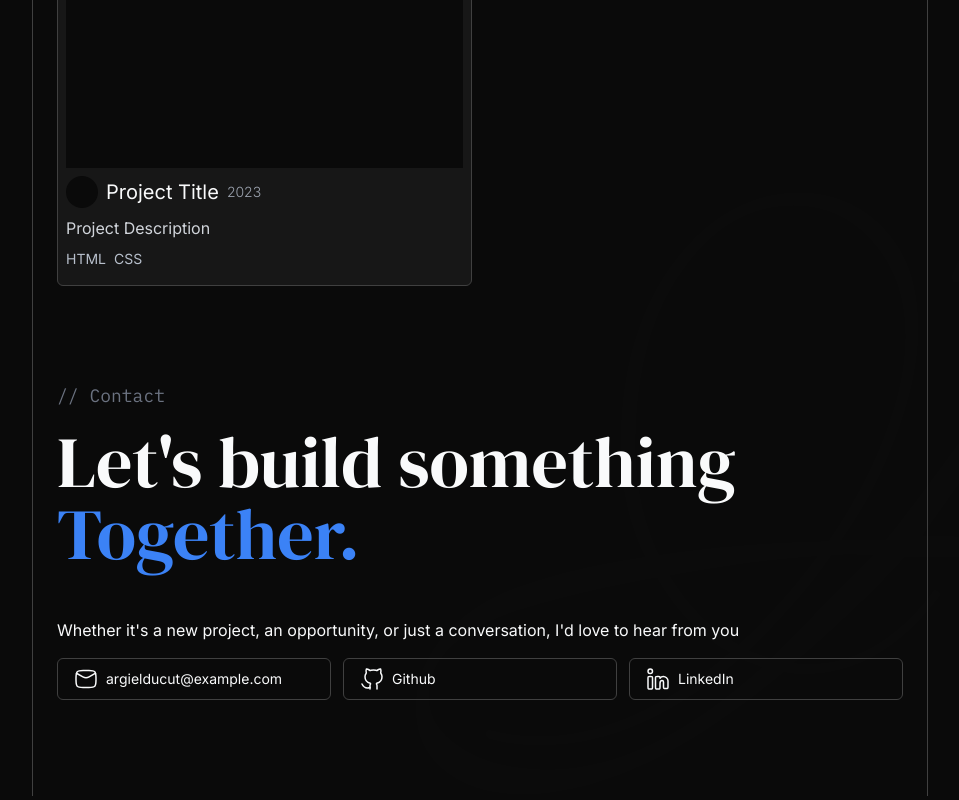
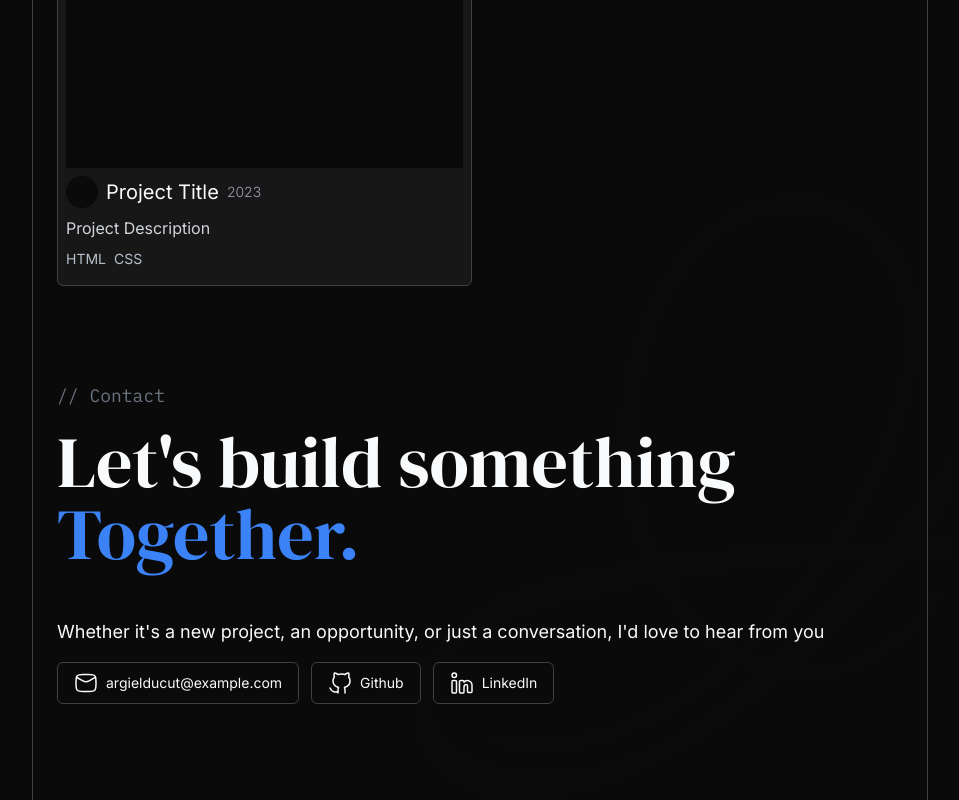
Before and after one commit to argieldev/Portfolio, a React app: page / in a window 1280 px wide. Shown: the part 1832-2632 px from the top of the page, without its empty margins (160-1119 px from the left). Built offline with nearby package versions, Linux system fonts and the light colour scheme; the HTML template or start-up script is replaced by a standard one.

Commit message:
Footer Typography Responsiveness Adjustment

```diff
--- a/src/Components/Footer.jsx
+++ b/src/Components/Footer.jsx
@@ -19,7 +19,7 @@ function Footer() {
               Let's build something{" "}
               <span className="text-primary">Together.</span>
             </h3>
-            <p className="after:content-[''] after:inline-block after:w-0.75 after:h-[1.1em] after:ml-.5 after:bg-current after:align-middle after:animate-blink">
+            <p className="text-sm after:content-[''] after:inline-block after:w-0.75 after:h-[1.1em] after:ml-.5 after:bg-current after:align-middle after:animate-blink sm:text-lg">
               Whether it's a new project, an opportunity, or just a
               conversation, I'd love to hear from you
             </p>
@@ -31,7 +31,7 @@ function Footer() {
             viewport={{ once: true }}
             transition={{ duration: .5, delay: .5 }}
           >
-            <ul className="grid grid-cols-1 gap-3 sm:grid-cols-3">
+            <ul className="grid grid-cols-1 gap-3 sm:flex">
               <li>
                 <a className="flex items-center px-4 py-2 gap-2 border border-border rounded-md transition-colors duration-50 ease-in cursor-pointer hover:bg-surface-hover">
                   <svg
```
